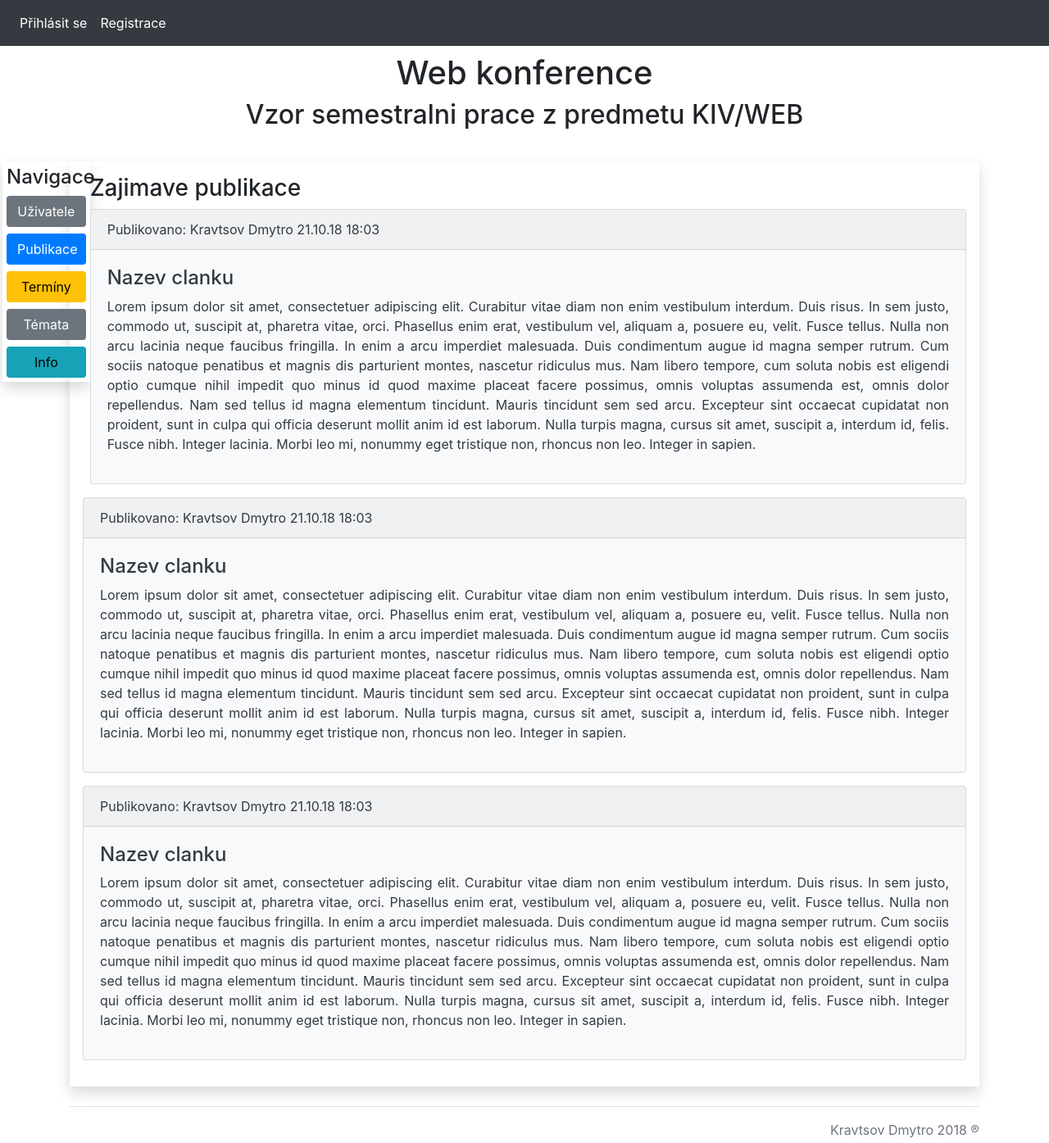
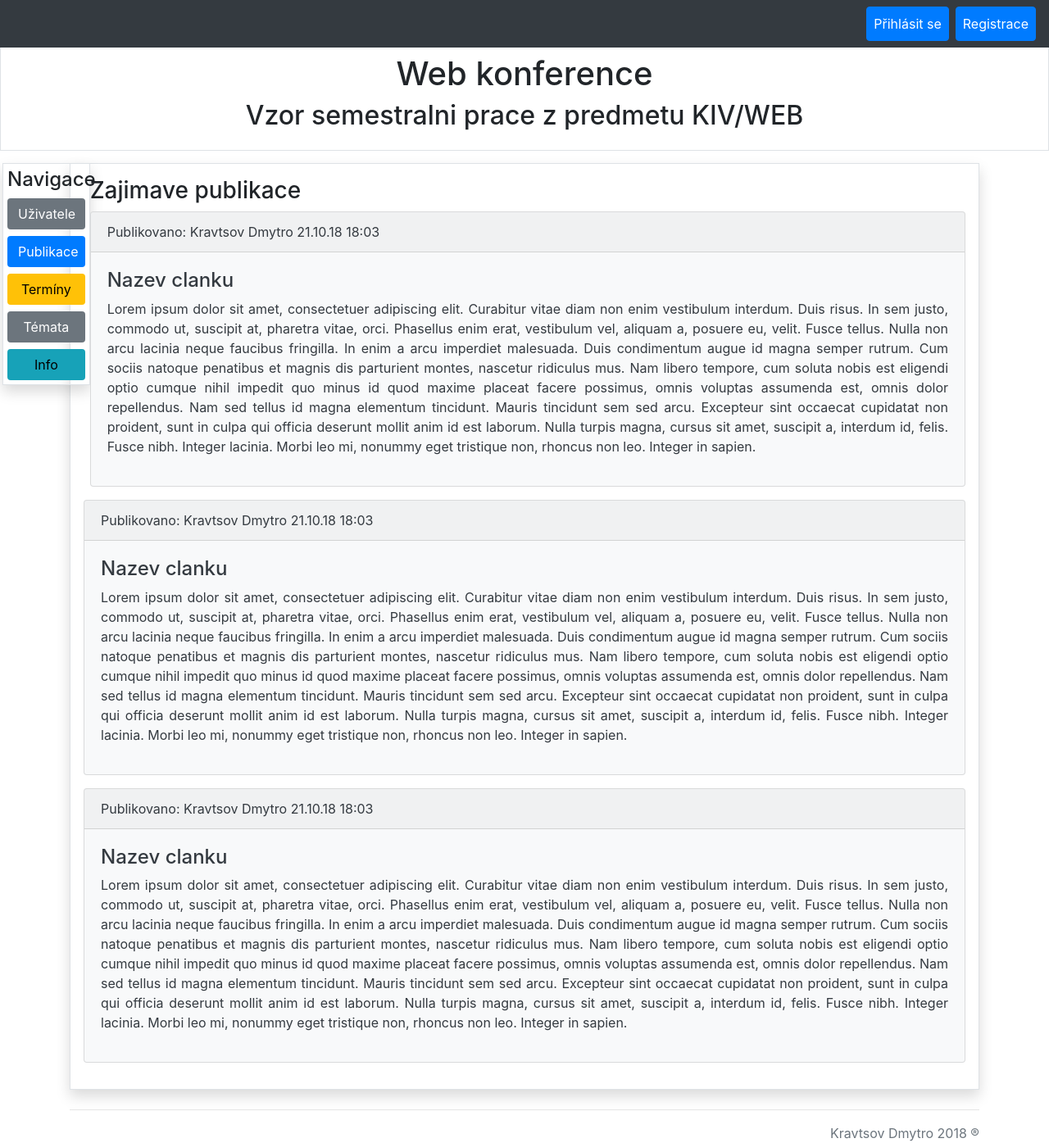
Before and after one commit to SkylineAventador/VIK-BEW, a PHP site: page / in a window 1280 px wide. Shown: the whole page at 82% size. Run offline with PHP 8.4, Linux system fonts and the light colour scheme.

Commit message:
Structure service
Signed-off-by: Kravtsov Dmytro <kravtsov.d@seznam.cz>

```diff
--- a/Semestralni prace/src/index.html
+++ b/Semestralni prace/src/index.html
@@ -15,30 +15,31 @@
 
     <!-- Latest compiled JavaScript -->
     <script src="https://maxcdn.bootstrapcdn.com/bootstrap/4.1.3/js/bootstrap.min.js"></script>
+    <!-- Proper bootstrap elements scaling -->
+    <meta name="viewport" content="width=device-width, initial-scale=1">
 </head>
 <body>
 
-<!--<div class="container_fluid" style="background-color: lavenderblush">-->
-<div class="container_fluid gAnim">
-    <nav class="navbar navbar-expand-sm bg-dark navbar-dark fixed-top">
+<div class="container_fluid">
+    <nav class="navbar navbar-expand-sm bg-dark navbar-dark fixed-top justify-content-end">
         <ul class="navbar-nav">
             <li class="nav-item active">
-                <a class="nav-link" href="#">Přihlásit se</a>
+                <a class="nav-link btn btn-primary mr-2" href="#">Přihlásit se</a>
             </li>
 
             <li class="nav-item active">
-                <a class="nav-link" href="#">Registrace</a>
+                <a class="nav-link btn btn-primary" href="#">Registrace</a>
             </li>
         </ul>
     </nav>
 
-    <div class="page-header text-center contTransBg" style="margin-top: 50px; margin-bottom: 15px; padding: 15px">
+    <div class="page-header text-center contTransBg border" style="margin-top: 50px; margin-bottom: 15px; padding: 15px">
         <h1>Web konference</h1>
         <h2>Vzor semestralni prace z predmetu KIV/WEB</h2>
     </div>
 
 
-    <div class="container shadow contTransBg col-1 float-left text-center" style="padding: 5px;
+    <div class="container shadow border contTransBg col-1 float-left text-center" style="padding: 5px;
                                                                         margin-left: 3px">
         <h4>Navigace</h4>
         <button type="button" class="btn btn-block bg-secondary text-white">Uživatele</button>
@@ -49,7 +50,7 @@
     </div>
 
     <div class="container">
-        <div class="shadow p-3 mb-4 text-justify contTransBg">
+        <div class="shadow p-3 mb-4 text-justify contTransBg border">
             <h3>Zajimave publikace</h3>
             <div class="card mb-3 bg-light text-dark">
                 <div class="card-header">Publikovano: Kravtsov Dmytro 21.10.18 18:03</div>
--- a/Semestralni prace/src/usersList.php
+++ b/Semestralni prace/src/usersList.php
@@ -12,6 +12,8 @@
     <script src="https://cdnjs.cloudflare.com/ajax/libs/popper.js/1.14.3/umd/popper.min.js"></script>
     <!-- Latest compiled JavaScript -->
     <script src="https://maxcdn.bootstrapcdn.com/bootstrap/4.1.3/js/bootstrap.min.js"></script>
+    <!-- Proper bootstrap elements scaling -->
+    <meta name="viewport" content="width=device-width, initial-scale=1">
 </head>
 <body>
 
--- a/Semestralni prace/src/uzivatele.html
+++ b/Semestralni prace/src/uzivatele.html
@@ -12,6 +12,8 @@
     <script src="https://cdnjs.cloudflare.com/ajax/libs/popper.js/1.14.3/umd/popper.min.js"></script>
     <!-- Latest compiled JavaScript -->
     <script src="https://maxcdn.bootstrapcdn.com/bootstrap/4.1.3/js/bootstrap.min.js"></script>
+    <!-- Proper bootstrap elements scaling -->
+    <meta name="viewport" content="width=device-width, initial-scale=1">
 </head>
 <body>
 
```
